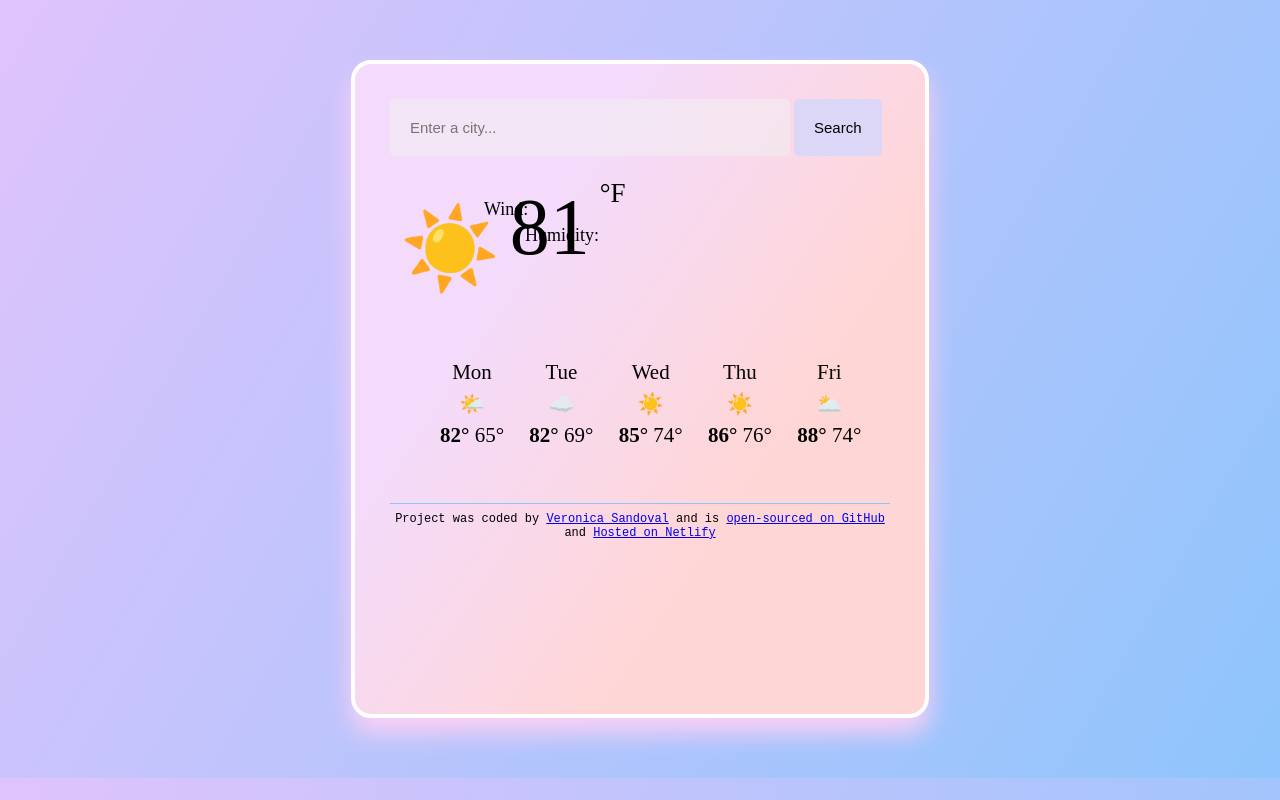
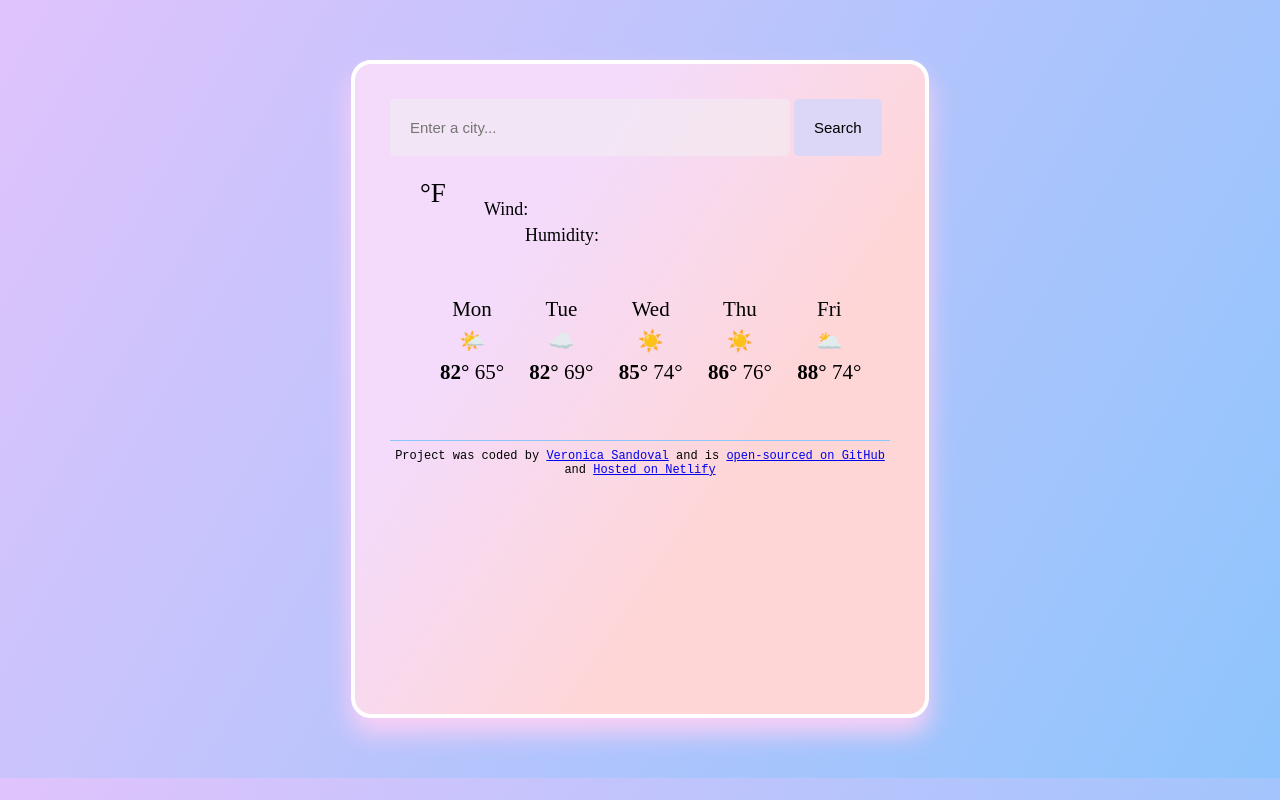
Before and after one commit to danniesan/clima-app, a plain HTML site: page index.html in a window 1280 px wide. Drawn offline with nearby package versions, Linux system fonts and the light colour scheme; no server answers.

Commit message:
fixed div -current temperature

```diff
--- a/index.html
+++ b/index.html
@@ -36,8 +36,8 @@
           ></span>
         </p>
         <div class="current-temperature">
-          <span class="temp-icon" id="icon"> ☀️</span
-          ><span class="temp-value" id="temperature-value"> 81</span>
+          <span class="temp-icon" id="icon"></span
+          ><span class="temp-value" id="temperature-value"></span>
           <span class="temp-unit">°F</span>
         </div>
 
```
